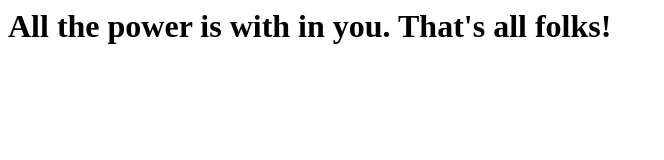
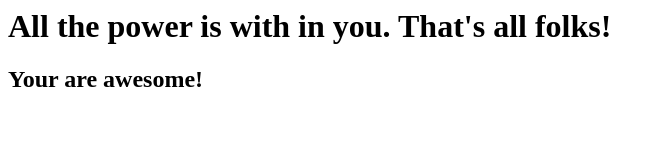
Before and after one commit to huraru/firstgitrepo, a plain HTML site: page index.html in a window 1280 px wide. Shown: the whole page, without its empty margins (0-664 px from the left). Drawn offline with Linux system fonts and the light colour scheme.

Commit message:
added second quote

```diff
--- a/index.html
+++ b/index.html
@@ -1,5 +1,6 @@
 <html>
 	<body>
 		<h1>All the power is with in you. That's all folks!</h1>
+		<h2> Your are awesome!</h2>
 	</body>
 </html>
```
